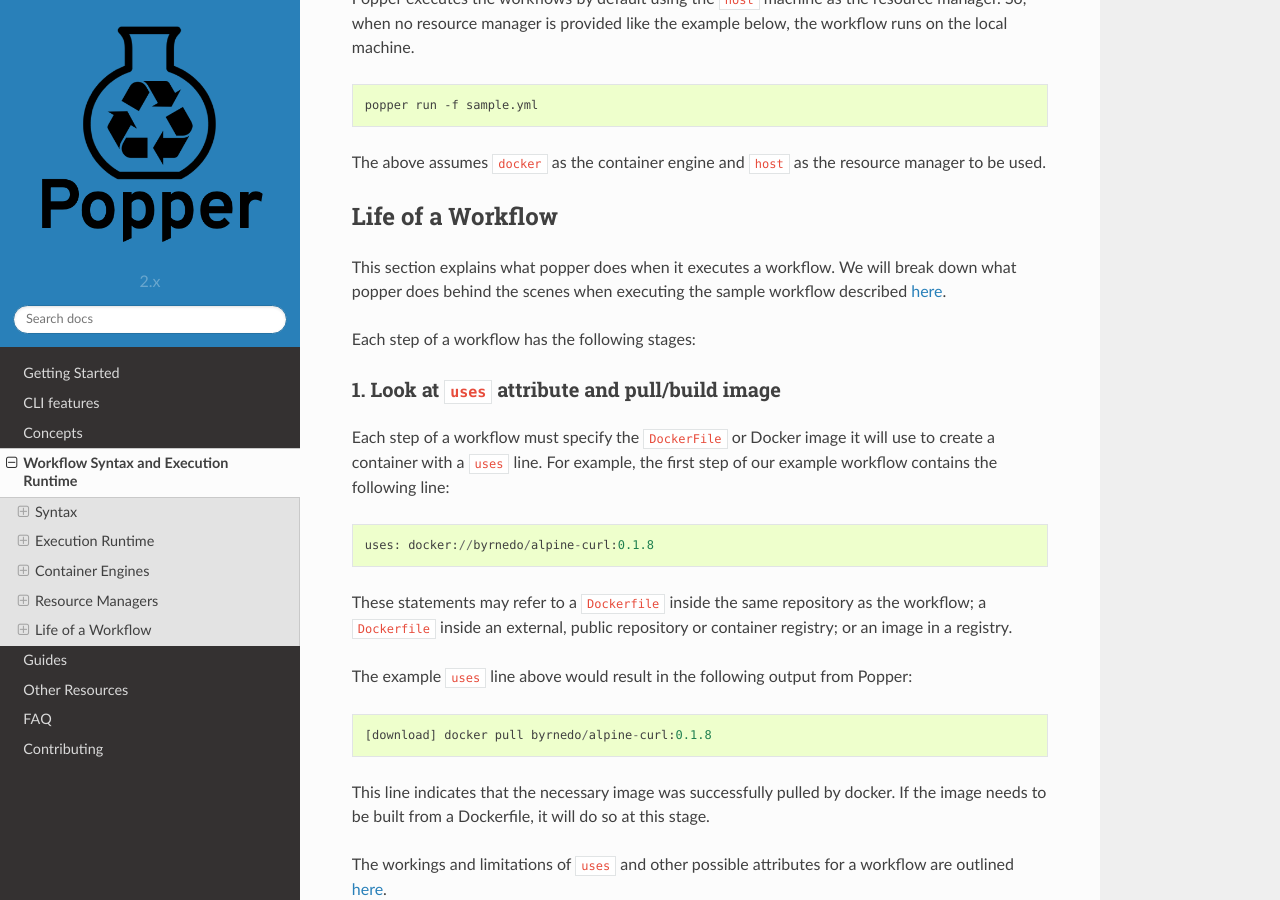
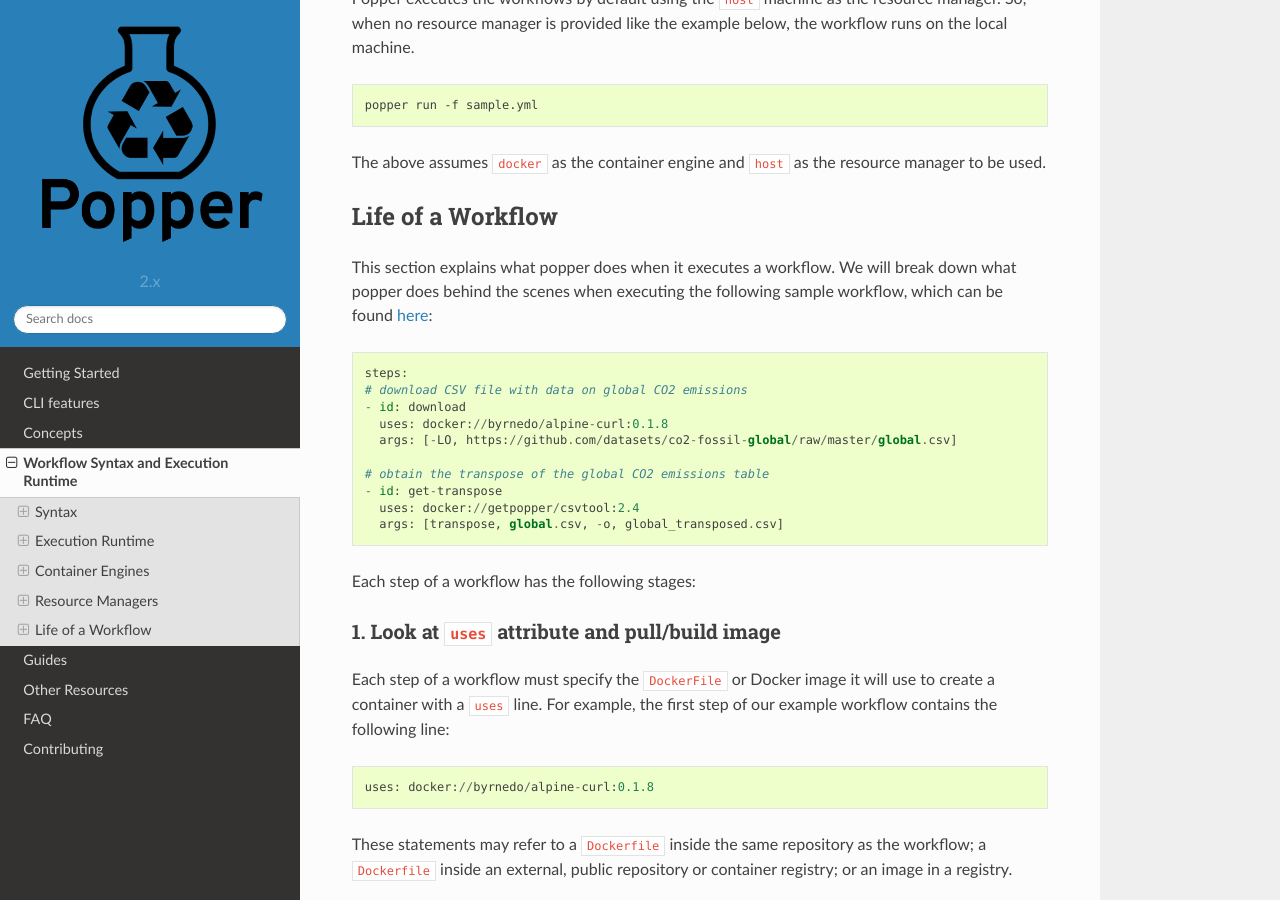
Before and after one commit to getpopper/popper, a Sphinx documentation site: the page built from docs/sections/cn_workflows.md, in a window 1280 px wide and 900 px high, scrolled down 11580 px. Built offline with Sphinx 7.4.7 and the Read the Docs theme 2.0.0, drawn with Linux system fonts in a browser that asks for light colours.

Commit message:
Edits to cn_workflows

````diff
--- a/docs/sections/cn_workflows.md
+++ b/docs/sections/cn_workflows.md
@@ -524,7 +524,20 @@
 
 ## Life of a Workflow
 
-This section explains what popper does when it executes a workflow. We will break down what popper does behind the scenes when executing the sample workflow described [here](https://github.com/getpopper/popper/blob/master/docs/sections/getting_started.md).
+This section explains what popper does when it executes a workflow. We will break down what popper does behind the scenes when executing the following sample workflow, which can be found [here](getting_started.md):
+
+```
+steps:
+# download CSV file with data on global CO2 emissions
+- id: download
+  uses: docker://byrnedo/alpine-curl:0.1.8
+  args: [-LO, https://github.com/datasets/co2-fossil-global/raw/master/global.csv]
+
+# obtain the transpose of the global CO2 emissions table
+- id: get-transpose
+  uses: docker://getpopper/csvtool:2.4
+  args: [transpose, global.csv, -o, global_transposed.csv]
+```
 
 Each step of a workflow has the following stages:
 
````
